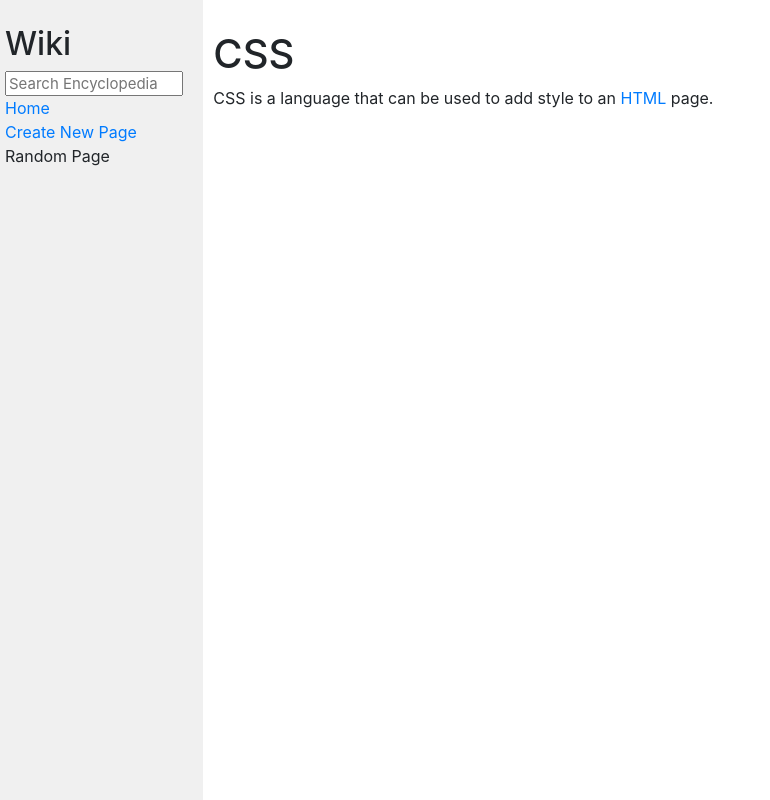
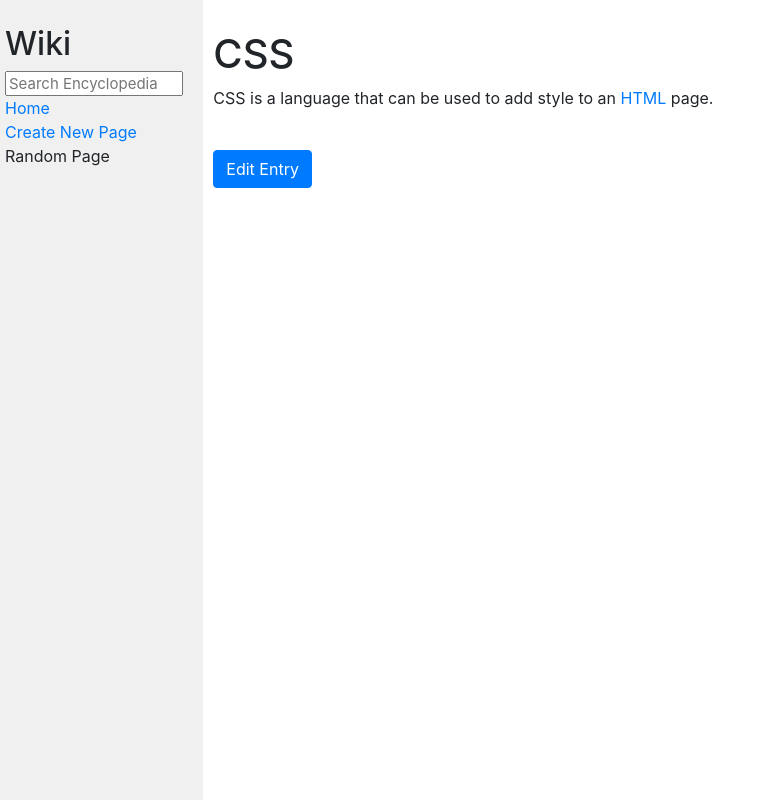
Before and after one commit to aaf36/CS50W-Project1, a Django app: page /get/CSS in a window 1280 px wide. Shown: the whole page, without its empty margins (0-770 px from the left). Run offline with Django 3.2, Linux system fonts and the light colour scheme; some libraries are stand-ins or nearby versions.

Commit message:
added edit view

```diff
--- a/wiki/encyclopedia/templates/encyclopedia/entry.html
+++ b/wiki/encyclopedia/templates/encyclopedia/entry.html
@@ -4,4 +4,11 @@
 {% endblock %}
 {% block body %}
 {{entry_content|safe}}
+<br>
+<form action="{% url "wiki:edit" %}" method="POST">
+    {% csrf_token %}
+    <input type="hidden" name="title" value="{{ entry_title }}">
+    <input type="submit" value="Edit Entry" class="btn btn-primary">
+</form>
+
 {% endblock %}
--- a/wiki/encyclopedia/urls.py
+++ b/wiki/encyclopedia/urls.py
@@ -9,5 +9,7 @@ urlpatterns = [
     path("", views.index, name="index"),
     path("get/<str:entry_title>", views.entry_view, name="get_entry"),
     path("search/", views.search, name="search"),
-    path("create/", views.newEntry_view, name="new")
+    path("create/", views.newEntry_view, name="new"),
+    path("edit/", views.editEntry, name="edit"),
+    path("save/", views.save, name="save")
 ]
--- a/wiki/encyclopedia/views.py
+++ b/wiki/encyclopedia/views.py
@@ -32,8 +32,6 @@ def entry_view(request, entry_title):
     return render(request, "encyclopedia/error.html", {
         "message": "no such entry exists"
     })
-
-
 
 
 
@@ -74,3 +72,24 @@ def newEntry_view(request):
                 HtmlContent= convert_markdown_to_Html(content)
                 util.save_entry(title,HtmlContent)
                 return redirect("/")
+
+
+def editEntry(request):
+    if request.method== "POST":
+        title =request.POST['title']
+        content= util.get_entry(title)
+        HtmlContent =convert_markdown_to_Html(content)
+        return render(request, "encyclopedia/Edit.html", {
+            "prev_content":HtmlContent,
+            "prev_title":title
+        })
+
+def save(request):
+    if request.method == "POST":
+        title = request.POST['title']
+        content =request.POST['content']
+        util.save_entry(title,content)
+        return render(request, "encyclopedia/entry.html", {
+            "entry_title":title,
+            "entry_content":content
+        })
```
Also changed, not shown: wiki/encyclopedia/templates/encyclopedia/Edit.html (added, +18 -0 lines), wiki/entries/Javascript.md (added, +1 -0 lines), wiki/entries/Google.md (line endings or trailing spaces).
